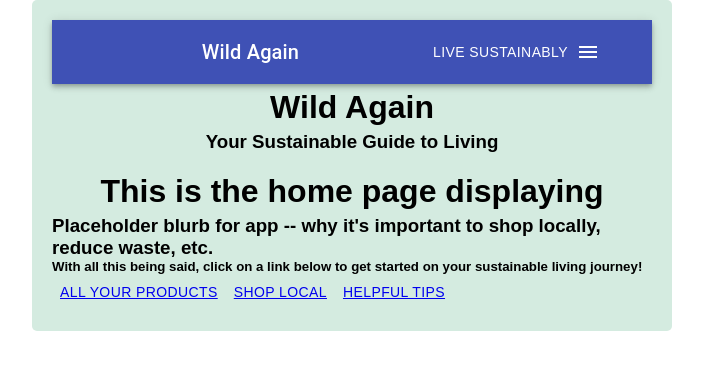
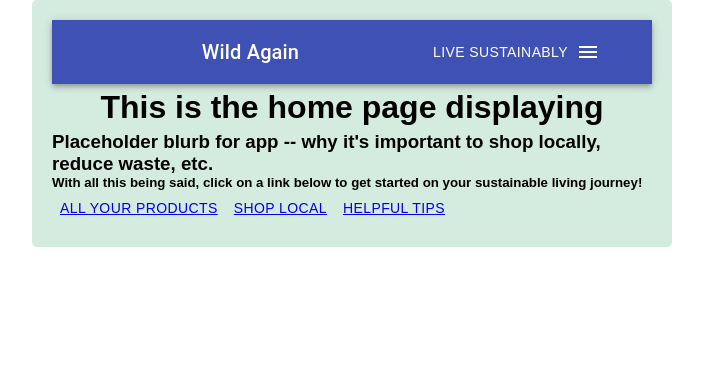
Before and after one commit to jlstern3/wild_again, a React (Create React App) app in the folder client/: page / in a window 1280 px wide. Shown: the top 370 px of the page, without its empty margins (288-991 px from the left). Built offline with nearby package versions, Linux system fonts and the light colour scheme.

Commit message:
Removed title and subtitle from App.js

```diff
--- a/client/src/App.js
+++ b/client/src/App.js
@@ -21,8 +21,6 @@ function App() {
   return (
     <div className="App">
       <Navbar />
-      <h1>Wild Again</h1>
-      <h3 id="subtitle">Your Sustainable Guide to Living</h3>
 
       <Router>
         <HomePage default path="/api/home" default />
```
